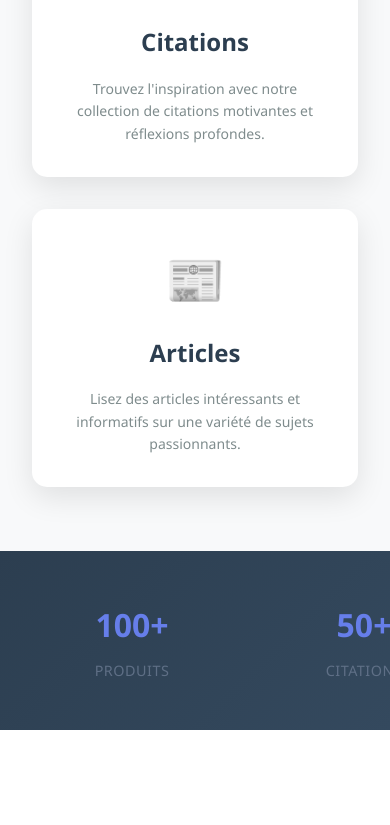
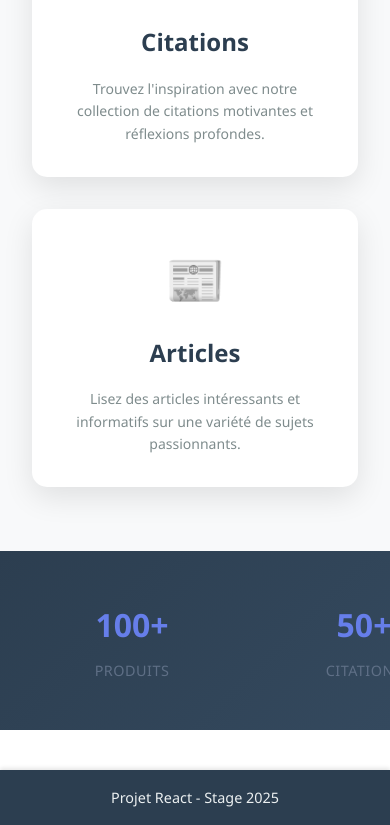
Before and after one commit to Tbyb/projet-collaboratif-react, a React (Create React App) app: page / in a window 390 px wide. Shown: the part 1465-2290 px from the top of the page. Before the commit the page ends 2235 px from the top, so only its background shows below. Built offline with nearby package versions, Linux system fonts and the light colour scheme.

Commit message:
Ajout de footer

```diff
--- a/src/App.js
+++ b/src/App.js
@@ -5,6 +5,7 @@ import Accueil from './components/Accueil';
 import Produits from './components/Produits';
 import Citations from './components/Citations';
 import Articles from './components/Articles';
+import Footer from './components/Footer';
 
 function App() {
   const [activeTab, setActiveTab] = useState('accueil');
@@ -30,6 +31,7 @@ function App() {
       <main className="main-content">
         {renderContent()}
       </main>
+      <Footer />
     </div>
   );
 }
--- /dev/null
+++ b/src/components/Footer.js
@@ -0,0 +1,14 @@
+import React from 'react';
+import '../styles/Footer.css';
+
+const Footer = () => {
+  return (
+    <footer className="footer">
+      <div className="footer-content">
+        <p className="footer-text">Projet React - Stage 2025</p>
+      </div>
+    </footer>
+  );
+};
+
+export default Footer;
--- /dev/null
+++ b/src/styles/Footer.css
@@ -0,0 +1,35 @@
+.footer {
+  background-color: #2c3e50;
+  color: white;
+  padding: 1.5rem 0;
+  text-align: center;
+  margin-top: auto;
+  box-shadow: 0 -2px 4px rgba(0,0,0,0.1);
+}
+
+.footer-content {
+  max-width: 1200px;
+  margin: 0 auto;
+  padding: 0 2rem;
+}
+
+.footer-text {
+  margin: 0;
+  font-size: 1rem;
+  color: #ecf0f1;
+  font-weight: 500;
+}
+
+@media (max-width: 768px) {
+  .footer {
+    padding: 1rem 0;
+  }
+
+  .footer-content {
+    padding: 0 1rem;
+  }
+
+  .footer-text {
+    font-size: 0.9rem;
+  }
+}
```
